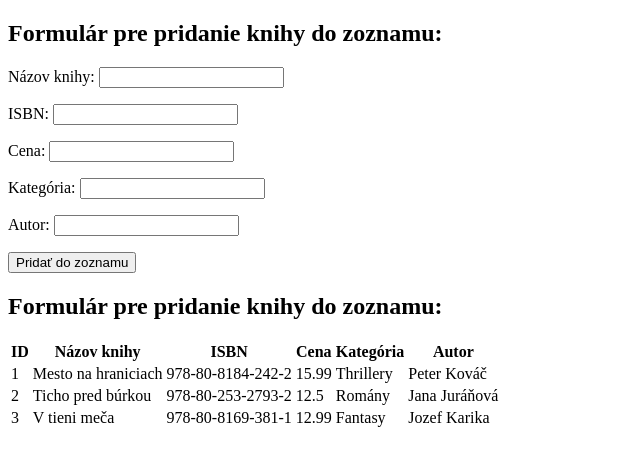
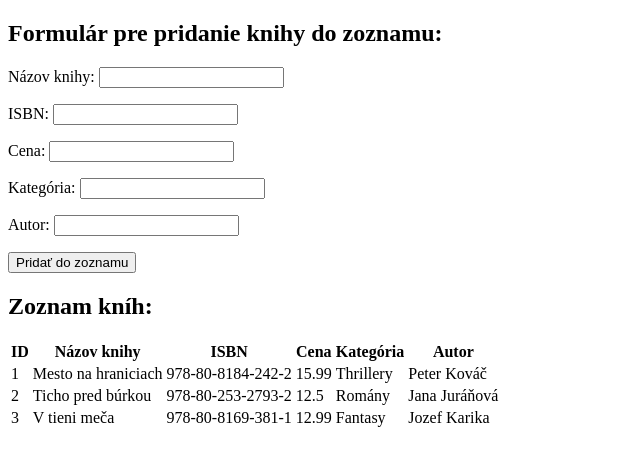
Before and after one commit to SergeyCherevan/testproject1devsk.sk, a PHP site: page / in a window 1280 px wide. Shown: the top 466 px of the page, without its empty margins (0-640 px from the left). Run offline with PHP 8.4, Linux system fonts and the light colour scheme; data comes from the database, SQL or seed files in the repository.

Commit message:
fix: rename <h2> to "Zoznam kníh:"

```diff
--- a/index.php
+++ b/index.php
@@ -23,7 +23,7 @@
         $results = $statement->fetchAll(PDO::FETCH_ASSOC);
     ?>
 
-    <h2>Formulár pre pridanie knihy do zoznamu:</h2>
+    <h2>Zoznam kníh:</h2>
     <table>
         <thead>
             <tr>
```
